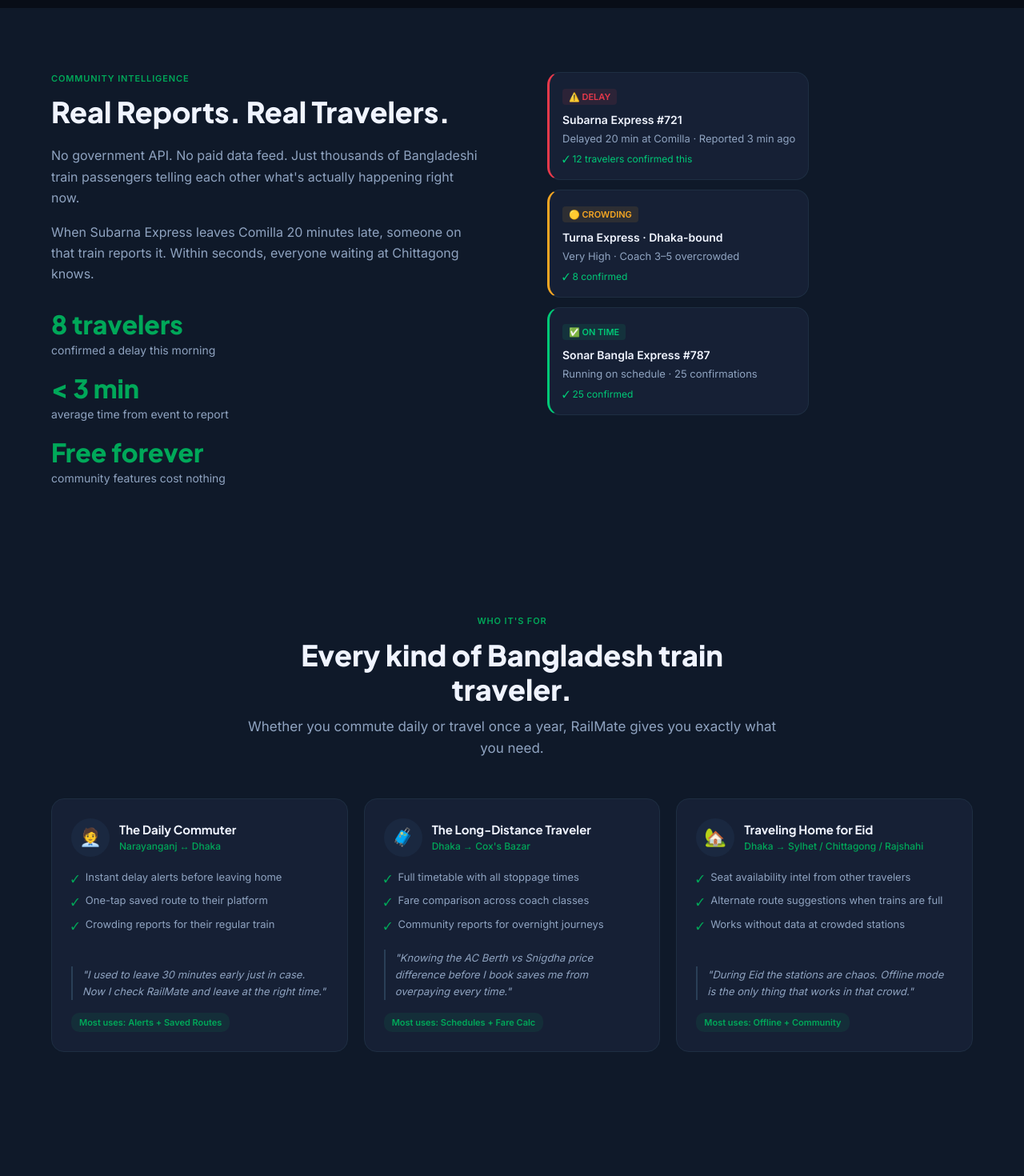
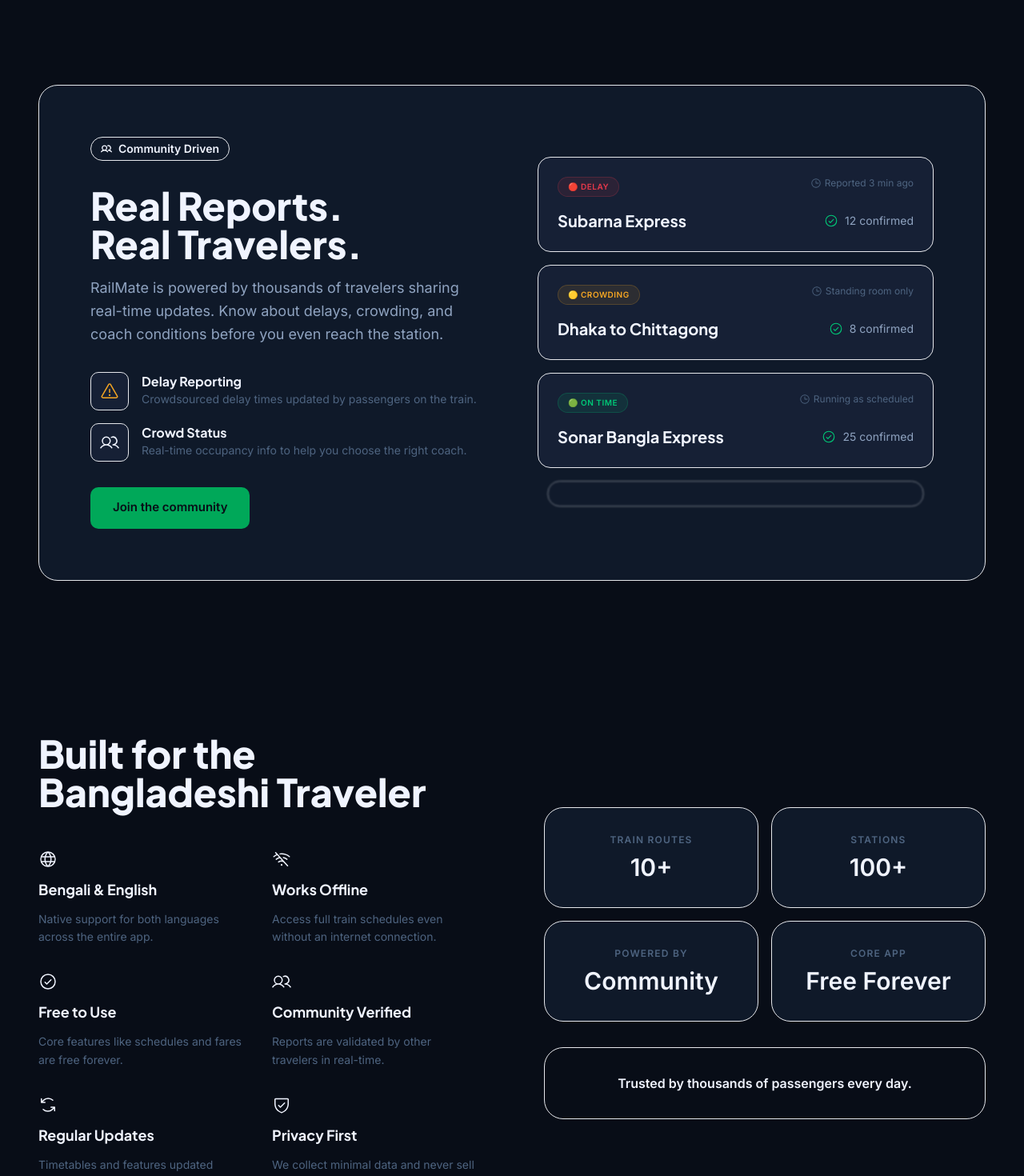
Before and after one commit to Shariarx6T9/test, a Next.js app in the folder railmate-website/: page / in a window 1280 px wide. Shown: the part 2980-4450 px from the top of the page at 80% size. Built offline with nearby package versions, Linux system fonts and the light colour scheme.

Commit message:
final ui

```diff
--- a/railmate-website/app/contact/ContactForm.tsx
+++ b/railmate-website/app/contact/ContactForm.tsx
@@ -91,7 +91,7 @@
 
         <div className="mt-12 grid grid-cols-1 lg:grid-cols-3 gap-8">
           {/* Contact Form */}
-          <div className="lg:col-span-2 bg-elevated p-8 rounded-xl border border-border">
+          <div className="lg:col-span-2 bg-bg-elevated p-8 rounded-xl border border-border">
             {status === "success" ? (
               <div className="text-center py-12">
                 <CheckCircle size={64} weight="fill" className="text-primary mx-auto mb-4" />
@@ -199,7 +199,7 @@
 
           {/* Sidebar */}
           <div className="space-y-8">
-            <div className="bg-elevated p-8 rounded-xl border border-border">
+            <div className="bg-bg-elevated p-8 rounded-xl border border-border">
               <h3 className="text-xl font-bold text-text-primary mb-6">Contact Details</h3>
               <div className="space-y-6">
                 {contactDetails.map((detail, index) => (
@@ -219,7 +219,7 @@
               </div>
             </div>
 
-            <div className="bg-elevated p-8 rounded-xl border border-border">
+            <div className="bg-bg-elevated p-8 rounded-xl border border-border">
               <h3 className="text-xl font-bold text-text-primary mb-4">Follow Us</h3>
               <div className="flex gap-4">
                 <a href="#" className="p-3 bg-bg-card rounded-lg text-text-secondary hover:text-primary border border-border transition-all">
--- a/railmate-website/app/faq/FAQAccordion.tsx
+++ b/railmate-website/app/faq/FAQAccordion.tsx
@@ -96,7 +96,7 @@
           centered
         />
 
-        <div className="mt-12 bg-elevated rounded-xl border border-border px-6 md:px-8">
+        <div className="mt-12 bg-bg-elevated rounded-xl border border-border px-6 md:px-8">
           {faqData.map((item, index) => (
             <FAQItem
               key={index}
--- a/railmate-website/app/features/page.tsx
+++ b/railmate-website/app/features/page.tsx
@@ -98,10 +98,10 @@
           {features.map((feature, i) => (
             <div
               key={i}
-              className="p-8 bg-bg-elevated border border-border rounded-radius-xl hover:border-border-strong transition-all group"
+              className="p-8 bg-bg-elevated border border-border rounded-xl hover:border-border-strong transition-all group"
             >
               <div className="flex justify-between items-start mb-6">
-                <div className="p-3 bg-bg-card border border-border rounded-radius-lg text-primary group-hover:scale-110 transition-transform">
+                <div className="p-3 bg-bg-card border border-border rounded-lg text-primary group-hover:scale-110 transition-transform">
                   {feature.icon}
                 </div>
                 {feature.phase === 1 ? (
--- a/railmate-website/app/terms/page.tsx
+++ b/railmate-website/app/terms/page.tsx
@@ -78,14 +78,14 @@
 
         <div className="mt-12 space-y-8">
           {sections.map((section, index) => (
-            <section key={index} className="bg-elevated p-6 rounded-lg border border-border">
+            <section key={index} className="bg-bg-elevated p-6 rounded-lg border border-border">
               <h2 className="text-xl font-bold text-primary mb-4">{section.title}</h2>
-              <p className="text-secondary leading-relaxed">{section.content}</p>
+              <p className="text-text-secondary leading-relaxed">{section.content}</p>
             </section>
           ))}
         </div>
 
-        <div className="mt-12 text-center text-tertiary text-sm">
+        <div className="mt-12 text-center text-text-tertiary text-sm">
           Last Updated: June 2026
         </div>
       </div>
--- a/railmate-website/components/sections/CommunitySection.tsx
+++ b/railmate-website/components/sections/CommunitySection.tsx
@@ -1,151 +1,124 @@
-import SectionHeader from '@/components/ui/SectionHeader'
+"use client";
 
-const COPY = {
-  overline:   'COMMUNITY INTELLIGENCE',
-  headline:   'Real Reports. Real Travelers.',
-  body1:
-    "No government API. No paid data feed. Just thousands of Bangladeshi train passengers telling each other what's actually happening right now.",
-  body2:
-    'When Subarna Express leaves Comilla 20 minutes late, someone on that train reports it. Within seconds, everyone waiting at Chittagong knows.',
-  stat1n: '8 travelers',
-  stat1l: 'confirmed a delay this morning',
-  stat2n: '< 3 min',
-  stat2l: 'average time from event to report',
-  stat3n: 'Free forever',
-  stat3l: 'community features cost nothing',
-}
+import { Users, Warning, Clock, CheckCircle } from "@phosphor-icons/react/dist/ssr";
+import Button from "../ui/Button";
 
-const REPORTS = [
+export default function CommunitySection() {
+  const reports = [
     {
-    badge:   '⚠️  DELAY',
-    bColor:  '#E8394B',
-    bBg:     'rgba(232,57,75,0.10)',
-    lBorder: '#E8394B',
-    train:   'Subarna Express #721',
-    detail:  'Delayed 20 min at Comilla · Reported 3 min ago',
-    confirm: '✓ 12 travelers confirmed this',
-    cColor:  '#00C977',
-    fade:    'report-fade-1',
+      id: 1,
+      type: "delay",
+      status: "🔴 Delay",
+      title: "Subarna Express",
+      time: "Reported 3 min ago",
+      count: "12 confirmed",
+      color: "text-danger",
+      bgColor: "bg-danger/10",
+      borderColor: "border-danger/20",
     },
     {
-    badge:   '🟡 CROWDING',
-    bColor:  '#F5A623',
-    bBg:     'rgba(245,166,35,0.10)',
-    lBorder: '#F5A623',
-    train:   'Turna Express · Dhaka-bound',
-    detail:  'Very High · Coach 3–5 overcrowded',
-    confirm: '✓ 8 confirmed',
-    cColor:  '#00C977',
-    fade:    'report-fade-2',
+      id: 2,
+      type: "crowding",
+      status: "🟡 Crowding",
+      title: "Dhaka to Chittagong",
+      time: "Standing room only",
+      count: "8 confirmed",
+      color: "text-accent",
+      bgColor: "bg-accent/10",
+      borderColor: "border-accent/20",
     },
     {
-    badge:   '✅  ON TIME',
-    bColor:  '#00C977',
-    bBg:     'rgba(0,201,119,0.10)',
-    lBorder: '#00C977',
-    train:   'Sonar Bangla Express #787',
-    detail:  'Running on schedule · 25 confirmations',
-    confirm: '✓ 25 confirmed',
-    cColor:  '#00C977',
-    fade:    'report-fade-3',
+      id: 3,
+      type: "on-time",
+      status: "🟢 On Time",
+      title: "Sonar Bangla Express",
+      time: "Running as scheduled",
+      count: "25 confirmed",
+      color: "text-success",
+      bgColor: "bg-success/10",
+      borderColor: "border-success/20",
     },
-]
+  ];
 
-export default function CommunitySection() {
   return (
-    <section className="bg-[#0F1929] py-20" id="community">
-      <div className="max-w-[1200px] mx-auto px-6">
-        <div className="flex flex-col lg:flex-row gap-12 lg:gap-20 items-start">
+    <section className="py-24 bg-bg-base relative overflow-hidden">
+      <div className="max-w-7xl mx-auto px-6 lg:px-12">
+        <div className="bg-bg-elevated rounded-xl border border-border p-8 lg:p-16 relative overflow-hidden">
+          {/* Subtle Glow */}
+          <div className="absolute top-0 right-0 w-[400px] h-[400px] bg-primary/5 blur-[100px] rounded-full -mr-48 -mt-48" />
 
-          {/* Left */}
-          <div className="flex-1" style={{ maxWidth: '540px' }}>
-            <SectionHeader
-              overline={COPY.overline}
-              headline={COPY.headline}
-              align="left"
-              maxWidth="100%"
-            />
+          <div className="grid grid-cols-1 lg:grid-cols-2 gap-16 items-center relative z-10">
+            <div className="space-y-8">
+              <div className="inline-flex items-center gap-2 px-3 py-1 rounded-full bg-primary/10 border border-primary/20 text-primary text-sm font-semibold">
+                <Users weight="bold" />
+                Community Driven
+              </div>
 
-            <p
-              className="mt-5 text-[#8FA3C0]"
-              style={{ fontSize: '16px', fontFamily: 'var(--font-inter)', lineHeight: '1.65' }}
-            >
-              {COPY.body1}
+              <div className="space-y-4">
+                <h2 className="text-4xl lg:text-5xl font-jakarta font-extrabold text-text-primary">
+                  Real Reports. <br />
+                  <span className="text-primary">Real Travelers.</span>
+                </h2>
+                <p className="text-text-secondary text-lg leading-relaxed max-w-xl">
+                  RailMate is powered by thousands of travelers sharing real-time updates. Know about delays, crowding, and coach conditions before you even reach the station.
                 </p>
-            <p
-              className="mt-4 text-[#8FA3C0]"
-              style={{ fontSize: '16px', fontFamily: 'var(--font-inter)', lineHeight: '1.65' }}
-            >
-              {COPY.body2}
-            </p>
+              </div>
 
-            {/* Stats */}
-            <div className="mt-8 flex flex-col gap-5">
-              {[
-                { n: COPY.stat1n, l: COPY.stat1l },
-                { n: COPY.stat2n, l: COPY.stat2l },
-                { n: COPY.stat3n, l: COPY.stat3l },
-              ].map((s) => (
-                <div key={s.n}>
-                  <span
-                    className="block text-[#00A859] font-extrabold"
-                    style={{ fontSize: '32px', fontFamily: 'var(--font-jakarta)', lineHeight: '1.1' }}
-                  >
-                    {s.n}
-                  </span>
-                  <span
-                    className="block text-[#8FA3C0] mt-1"
-                    style={{ fontSize: '14px', fontFamily: 'var(--font-inter)' }}
-                  >
-                    {s.l}
-                  </span>
+              <div className="flex flex-col gap-4">
+                 <div className="flex gap-4">
+                    <div className="w-12 h-12 rounded-md bg-bg-card border border-border flex items-center justify-center flex-shrink-0">
+                       <Warning className="text-accent" size={24} />
                     </div>
-              ))}
+                    <div>
+                       <h4 className="text-text-primary font-bold">Delay Reporting</h4>
+                       <p className="text-text-tertiary text-sm">Crowdsourced delay times updated by passengers on the train.</p>
+                    </div>
+                 </div>
+                 <div className="flex gap-4">
+                    <div className="w-12 h-12 rounded-md bg-bg-card border border-border flex items-center justify-center flex-shrink-0">
+                       <Users className="text-primary" size={24} />
+                    </div>
+                    <div>
+                       <h4 className="text-text-primary font-bold">Crowd Status</h4>
+                       <p className="text-text-tertiary text-sm">Real-time occupancy info to help you choose the right coach.</p>
+                    </div>
                  </div>
               </div>
 
-          {/* Right — feed */}
-          <div className="w-full lg:w-auto lg:flex-shrink-0" style={{ maxWidth: '340px' }}>
-            <div className="flex flex-col gap-3">
-              {REPORTS.map((r) => (
+              <Button size="lg">Join the community</Button>
+            </div>
+
+            <div className="space-y-4">
+              {reports.map((report) => (
                 <div
-                  key={r.train}
-                  className={`bg-[#162035] border border-[#1E2E42] rounded-2xl overflow-hidden ${r.fade}`}
-                  style={{ borderLeft: `3px solid ${r.lBorder}` }}
+                  key={report.id}
+                  className="p-6 bg-bg-card border border-border rounded-lg hover:border-border-strong transition-colors group"
                 >
-                  <div className="p-4">
-                    <span
-                      className="inline-flex items-center gap-1 px-2 py-0.5 rounded text-[11px] font-semibold mb-2"
-                      style={{ background: r.bBg, color: r.bColor, fontFamily: 'var(--font-inter)' }}
-                    >
-                      {r.badge}
+                  <div className="flex justify-between items-start mb-4">
+                    <span className={`px-3 py-1 rounded-full text-[10px] font-bold uppercase tracking-wider ${report.bgColor} ${report.color} border ${report.borderColor}`}>
+                      {report.status}
                     </span>
-                    <p
-                      className="text-[#F0F4FF] font-semibold"
-                      style={{ fontSize: '14px', fontFamily: 'var(--font-inter)' }}
-                    >
-                      {r.train}
-                    </p>
-                    <p
-                      className="text-[#8FA3C0] mt-1"
-                      style={{ fontSize: '13px', fontFamily: 'var(--font-inter)' }}
-                    >
-                      {r.detail}
-                    </p>
-                    <p
-                      className="mt-1.5"
-                      style={{ fontSize: '12px', color: r.cColor, fontFamily: 'var(--font-inter)' }}
-                    >
-                      {r.confirm}
-                    </p>
+                    <span className="text-text-tertiary text-xs flex items-center gap-1">
+                       <Clock size={14} />
+                       {report.time}
+                    </span>
+                  </div>
+                  <div className="flex justify-between items-center">
+                    <h3 className="text-xl font-bold text-text-primary">{report.title}</h3>
+                    <div className="flex items-center gap-2 text-text-secondary text-sm">
+                       <CheckCircle size={18} className="text-success" />
+                       {report.count}
+                    </div>
                   </div>
                 </div>
               ))}
+
+              {/* Decorative Card Offset */}
+              <div className="p-4 bg-bg-card/50 border border-border/50 rounded-lg blur-[1px] scale-95 origin-top opacity-50" />
             </div>
           </div>
-
         </div>
       </div>
     </section>
-  )
+  );
 }
--- a/railmate-website/components/sections/UserBenefits.tsx
+++ b/railmate-website/components/sections/UserBenefits.tsx
@@ -1,121 +1,62 @@
-import SectionHeader from '@/components/ui/SectionHeader'
+"use client";
 
-const COPY = {
-  overline:    'WHO IT\'S FOR',
-  headline:    'Every kind of Bangladesh train traveler.',
-  subheadline: "Whether you commute daily or travel once a year, RailMate gives you exactly what you need.",
-}
-
-const PERSONAS = [
-  {
-    emoji: '🧑‍💼',
-    role:  'The Daily Commuter',
-    route: 'Narayanganj ↔ Dhaka',
-    needs: [
-      'Instant delay alerts before leaving home',
-      'One-tap saved route to their platform',
-      'Crowding reports for their regular train',
-    ],
-    quote: '"I used to leave 30 minutes early just in case. Now I check RailMate and leave at the right time."',
-    tag:   'Most uses: Alerts + Saved Routes',
-  },
-  {
-    emoji: '🧳',
-    role:  'The Long-Distance Traveler',
-    route: 'Dhaka → Cox\'s Bazar',
-    needs: [
-      'Full timetable with all stoppage times',
-      'Fare comparison across coach classes',
-      'Community reports for overnight journeys',
-    ],
-    quote: '"Knowing the AC Berth vs Snigdha price difference before I book saves me from overpaying every time."',
-    tag:   'Most uses: Schedules + Fare Calc',
-  },
-  {
-    emoji: '🏡',
-    role:  'Traveling Home for Eid',
-    route: 'Dhaka → Sylhet / Chittagong / Rajshahi',
-    needs: [
-      'Seat availability intel from other travelers',
-      'Alternate route suggestions when trains are full',
-      'Works without data at crowded stations',
-    ],
-    quote: '"During Eid the stations are chaos. Offline mode is the only thing that works in that crowd."',
-    tag:   'Most uses: Offline + Community',
-  },
-]
+import { CheckCircle, Globe, WifiSlash, ShieldCheck, ArrowsCounterClockwise, Users } from "@phosphor-icons/react/dist/ssr";
 
 export default function UserBenefits() {
+  const benefits = [
+    { icon: <Globe size={24} />, title: "Bengali & English", desc: "Native support for both languages across the entire app." },
+    { icon: <WifiSlash size={24} />, title: "Works Offline", desc: "Access full train schedules even without an internet connection." },
+    { icon: <CheckCircle size={24} />, title: "Free to Use", desc: "Core features like schedules and fares are free forever." },
+    { icon: <Users size={24} />, title: "Community Verified", desc: "Reports are validated by other travelers in real-time." },
+    { icon: <ArrowsCounterClockwise size={24} />, title: "Regular Updates", desc: "Timetables and features updated frequently." },
+    { icon: <ShieldCheck size={24} />, title: "Privacy First", desc: "We collect minimal data and never sell your personal info." },
+  ];
+
+  const stats = [
+    { label: "Train Routes", value: "10+" },
+    { label: "Stations", value: "100+" },
+    { label: "Powered By", value: "Community" },
+    { label: "Core App", value: "Free Forever" },
+  ];
+
   return (
-    <section className="bg-[#0F1929] py-20" id="benefits">
-      <div className="max-w-[1200px] mx-auto px-6">
+    <section className="py-24 bg-bg-base">
+      <div className="max-w-7xl mx-auto px-6 lg:px-12">
+        <div className="grid grid-cols-1 lg:grid-cols-2 gap-20 items-center">
+          {/* Left Column: Benefits */}
+          <div className="space-y-12">
+            <h2 className="text-4xl lg:text-5xl font-jakarta font-extrabold text-text-primary">
+              Built for the <br />
+              <span className="text-primary">Bangladeshi Traveler</span>
+            </h2>
 
-        <SectionHeader overline={COPY.overline} headline={COPY.headline} subheadline={COPY.subheadline} />
-
-        <div className="mt-12 grid grid-cols-1 md:grid-cols-3 gap-5">
-          {PERSONAS.map((p) => (
-            <div
-              key={p.role}
-              className="feature-card bg-[#162035] border border-[#1E2E42] rounded-2xl p-6 flex flex-col"
-            >
-              {/* Avatar + role */}
-              <div className="flex items-center gap-3 mb-4">
-                <div
-                  className="w-12 h-12 rounded-full flex items-center justify-center flex-shrink-0"
-                  style={{ background: '#1A2840', fontSize: '22px' }}
-                >
-                  {p.emoji}
+            <div className="grid grid-cols-1 sm:grid-cols-2 gap-8">
+              {benefits.map((benefit, i) => (
+                <div key={i} className="space-y-3">
+                  <div className="text-primary">{benefit.icon}</div>
+                  <h4 className="text-text-primary font-bold text-lg">{benefit.title}</h4>
+                  <p className="text-text-tertiary text-sm leading-relaxed">{benefit.desc}</p>
                 </div>
-                <div>
-                  <p
-                    className="text-[#F0F4FF] font-bold"
-                    style={{ fontSize: '15px', fontFamily: 'var(--font-jakarta)' }}
-                  >
-                    {p.role}
-                  </p>
-                  <p
-                    className="text-[#00A859]"
-                    style={{ fontSize: '12px', fontFamily: 'var(--font-inter)', fontWeight: 500 }}
-                  >
-                    {p.route}
-                  </p>
+              ))}
             </div>
           </div>
 
-              {/* Needs */}
-              <ul className="flex flex-col gap-2 mb-5">
-                {p.needs.map((n) => (
-                  <li
-                    key={n}
-                    className="flex items-start gap-2 text-[#8FA3C0]"
-                    style={{ fontSize: '13px', fontFamily: 'var(--font-inter)', lineHeight: '1.5' }}
-                  >
-                    <span className="text-[#00A859] mt-0.5 flex-shrink-0">✓</span>
-                    {n}
-                  </li>
+          {/* Right Column: Stats */}
+          <div className="grid grid-cols-2 gap-4">
+             {stats.map((stat, i) => (
+               <div key={i} className="p-8 bg-bg-elevated border border-border rounded-xl flex flex-col items-center justify-center text-center space-y-2">
+                  <p className="text-text-tertiary text-xs uppercase tracking-widest font-bold">{stat.label}</p>
+                  <p className="text-text-primary font-jakarta font-extrabold text-3xl">{stat.value}</p>
+               </div>
              ))}
-              </ul>
 
-              {/* Quote */}
-              <blockquote
-                className="text-[#8FA3C0] italic border-l-2 border-[#2A3F57] pl-3 mb-4 mt-auto"
-                style={{ fontSize: '13px', fontFamily: 'var(--font-inter)', lineHeight: '1.6' }}
-              >
-                {p.quote}
-              </blockquote>
-
-              {/* Tag */}
-              <div
-                className="inline-flex items-center px-2.5 py-1 rounded-md self-start"
-                style={{ background: 'rgba(0,168,89,0.10)', color: '#00A859', fontSize: '11px', fontFamily: 'var(--font-inter)', fontWeight: 600 }}
-              >
-                {p.tag}
+             {/* Large Callout */}
+             <div className="col-span-2 mt-4 p-8 bg-primary/10 border border-primary/20 rounded-xl text-center">
+                <p className="text-primary font-bold">Trusted by thousands of passengers every day.</p>
              </div>
           </div>
-          ))}
         </div>
-
       </div>
     </section>
-  )
+  );
 }
```
Also changed, not shown: railmate-website/app/copyright/page.tsx (+7 -7 lines). Lines whose indentation alone changed are shown as unchanged.
